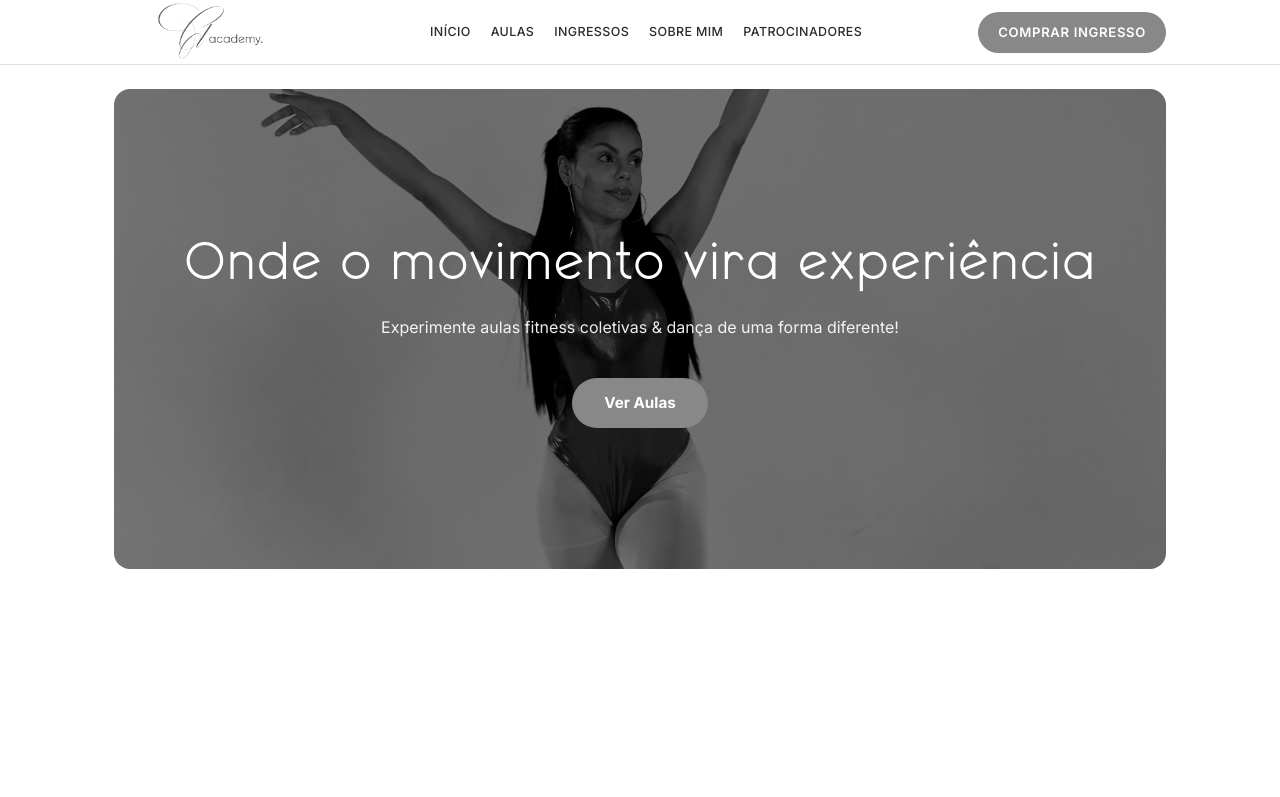
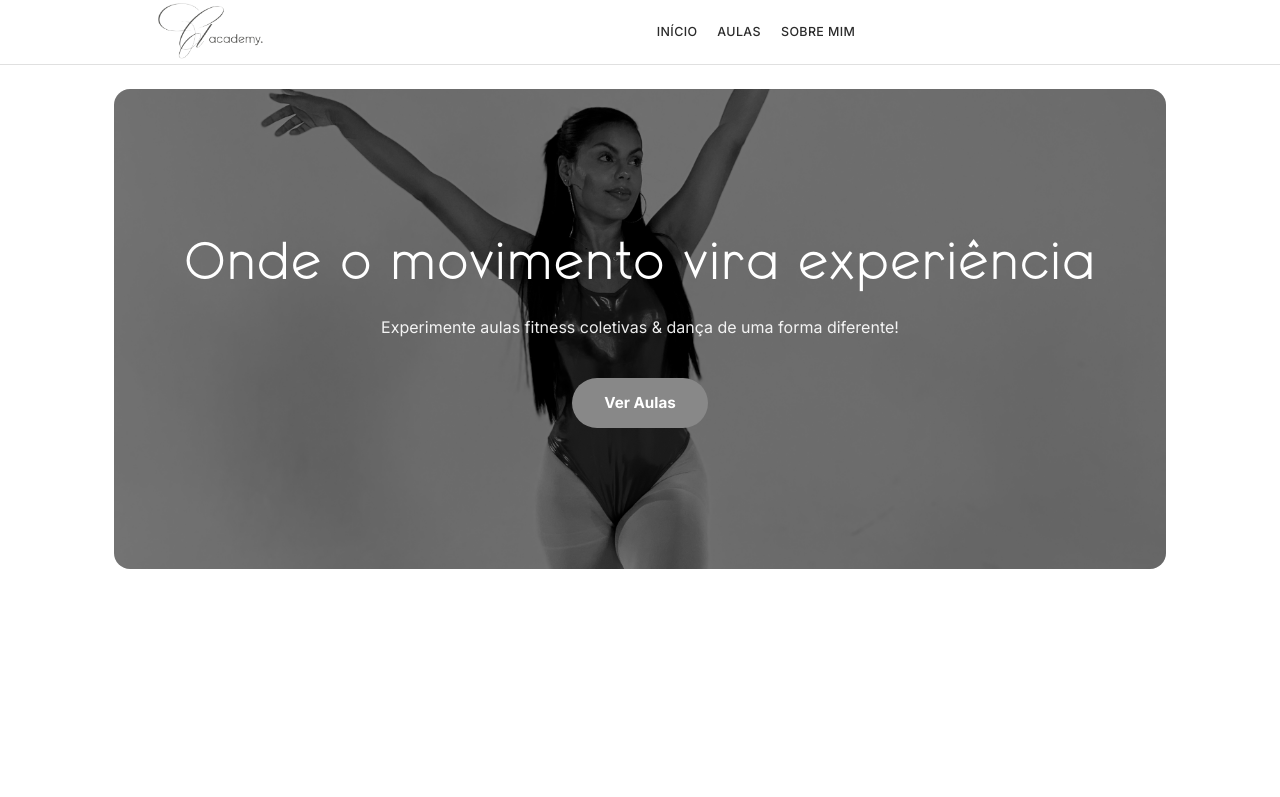
Before and after one commit to gabriel-santosdev/clacademy, a Vue app: page / in a window 1280 px wide. Shown: the top 797 px of the page. Built offline with nearby package versions, Linux system fonts and the light colour scheme; the HTML template or start-up script is replaced by a standard one.

Commit message:
fix: remoção

```diff
--- a/src/App.vue
+++ b/src/App.vue
@@ -80,9 +80,9 @@ onMounted(() => {
     <main class="main-wrap">
       <HeroSection />
       <AulasSection />
-      <IngressosSection />
+      <!-- <IngressosSection /> -->
       <SobreSection />
-      <PatrocinadoresSection />
+      <!-- <PatrocinadoresSection /> -->
     </main>
     <FooterSection />
   </template>
--- a/src/components/NavBar.vue
+++ b/src/components/NavBar.vue
@@ -8,13 +8,13 @@
       <nav class="navbar__nav">
         <a href="#inicio">Início</a>
         <a href="#aulas">Aulas</a>
-        <a href="#ingressos">Ingressos</a>
+        <!-- <a href="#ingressos">Ingressos</a> -->
         <a href="#sobre">Sobre Mim</a>
-        <a href="#patrocinadores">Patrocinadores</a>
+        <!-- <a href="#patrocinadores">Patrocinadores</a> -->
       </nav>
 
-      <a href="https://www.sympla.com.br/evento/cl-run-3-edicao/3454831?share_id=copiarlink" target="_blank"
-        rel="noopener" class="btn-cta">Comprar Ingresso</a>
+      <!-- <a href="https://www.sympla.com.br/evento/cl-run-3-edicao/3454831?share_id=copiarlink" target="_blank"
+        rel="noopener" class="btn-cta">Comprar Ingresso</a> -->
 
       <button class="navbar__hamburger" @click="menuOpen = !menuOpen" aria-label="Menu">
         <span></span><span></span><span></span>
@@ -24,11 +24,11 @@
     <div class="navbar__mobile" :class="{ open: menuOpen }">
       <a href="#inicio" @click="menuOpen = false">Início</a>
       <a href="#aulas" @click="menuOpen = false">Aulas</a>
-      <a href="#ingressos" @click="menuOpen = false">Ingressos</a>
+      <!-- <a href="#ingressos" @click="menuOpen = false">Ingressos</a> -->
       <a href="#sobre" @click="menuOpen = false">Sobre Mim</a>
-      <a href="#patrocinadores" @click="menuOpen = false">Patrocinadores</a>
-      <a href="https://www.sympla.com.br/evento/cl-run-3-edicao/3454831?share_id=copiarlink" target="_blank"
-        rel="noopener" class="btn-cta" @click="menuOpen = false">Comprar Ingresso</a>
+      <!-- <a href="#patrocinadores" @click="menuOpen = false">Patrocinadores</a> -->
+      <!-- <a href="https://www.sympla.com.br/evento/cl-run-3-edicao/3454831?share_id=copiarlink" target="_blank"
+        rel="noopener" class="btn-cta" @click="menuOpen = false">Comprar Ingresso</a> -->
     </div>
   </header>
 </template>
```
